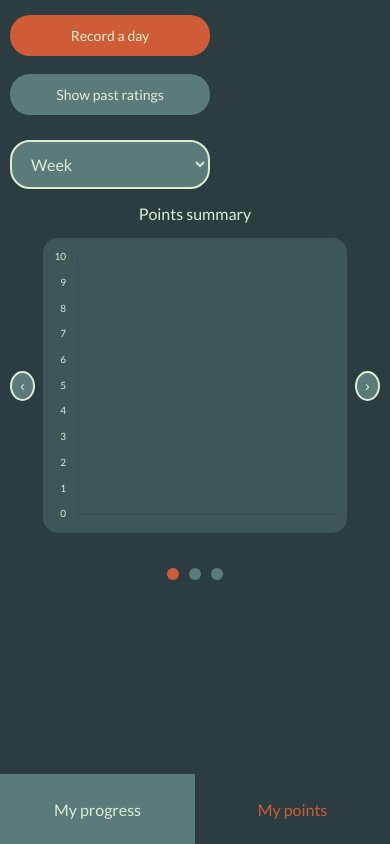
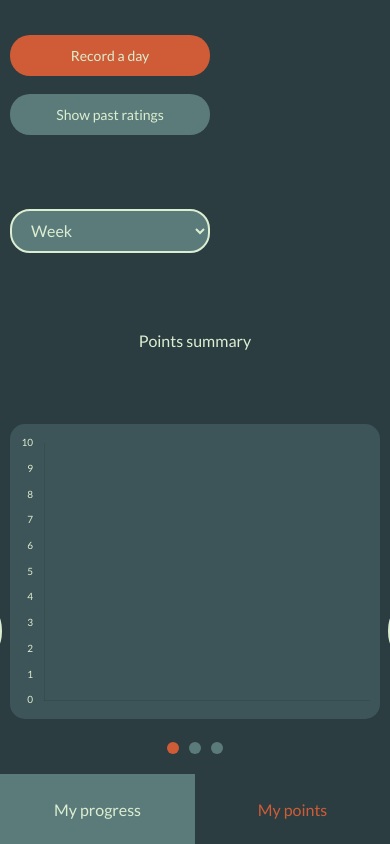
Before and after one commit to MiNuTkaaa/athlete-journal, a plain HTML site: page index.html in a window 390 px wide. Drawn offline with nearby package versions, Linux system fonts and the light colour scheme.

Commit message:
Add files via upload

```diff
--- a/styles.css
+++ b/styles.css
@@ -45,6 +45,8 @@ body.modal-open {
         align-items: center;
         max-width: 1200px;
         margin: 0 auto;
+        min-height: 100vh;
+        justify-content: space-between;
     }
 
 /* Top Buttons */
@@ -196,7 +198,9 @@ body.modal-open {
     justify-content: center;
     gap: 10px;
     margin-top: 20px;
-    margin-bottom: 40px;
+    margin-bottom: 20px;
+    position: relative;
+    z-index: 5;
 }
 
 .indicator {
@@ -753,7 +757,7 @@ button[type="submit"]:hover, .save-btn:hover {
     /* General mobile adjustments */
     .main-content {
         padding: 10px;
-        padding-bottom: 100px; /* Account for bottom nav */
+        padding-bottom: 120px; /* Increased padding to ensure content is above bottom nav */
     }
 
     /* Chart container mobile fixes */
@@ -765,8 +769,10 @@ button[type="submit"]:hover, .save-btn:hover {
         max-height: 400px; /* Maximum height for very large screens */
         padding: 15px;
         margin: 0;
+        margin-bottom: 120px; /* Space for fixed indicators above menu */
         border-radius: 15px;
-        overflow: hidden; /* Prevent horizontal scroll */
+        overflow: visible; /* Allow indicators to be visible */
+        flex-shrink: 0; /* Prevent shrinking */
     }
 
     .chart-container canvas {
@@ -779,21 +785,37 @@ button[type="submit"]:hover, .save-btn:hover {
     .chart-area {
         padding: 0;
         width: 100%;
+        position: relative; /* For absolute positioning of indicators */
+    }
+
+    /* Chart indicators mobile positioning */
+    .chart-indicators {
+        position: fixed;
+        bottom: 90px; /* Fixed position above bottom menu */
+        left: 50%;
+        transform: translateX(-50%);
+        margin: 0;
+        z-index: 10;
+        flex-shrink: 0; /* Prevent shrinking */
     }
 
     /* Filter container mobile adjustments */
     .filter-container {
         width: 100%;
         padding: 0;
-        margin-top: 10px; /* Reduced space between buttons and filter */
-        margin-bottom: 15px;
+        margin-top: 10px; /* Space between buttons and filter */
+        margin-bottom: 20px; /* Consistent spacing with chart */
+        z-index: 5;
+        flex-shrink: 0; /* Prevent shrinking */
     }
 
     .filter-dropdown {
         width: 100%;
         max-width: 200px;
         font-size: 16px; /* Better for mobile touch */
-        padding: 12px 15px;
+        padding: 8px 15px; /* Reduced padding to match button height */
+        height: 44px; /* Match the height of record a day button */
+        box-sizing: border-box;
     }
 
     /* Chart title mobile */
@@ -819,9 +841,11 @@ button[type="submit"]:hover, .save-btn:hover {
         display: flex !important; /* Force display on mobile */
         flex-direction: column;
         gap: 8px;
-        margin-bottom: 10px; /* Reduced space between buttons and filter */
+        margin-top: 20px; /* Add top margin to move buttons down */
+        margin-bottom: 0; /* No bottom margin */
         padding: 0; /* Remove padding to align with filter */
         width: 100%;
+        flex-shrink: 0; /* Prevent shrinking */
     }
 
     /* Mobile button layout - stack vertically */
```
Lines whose indentation alone changed are shown as unchanged.
